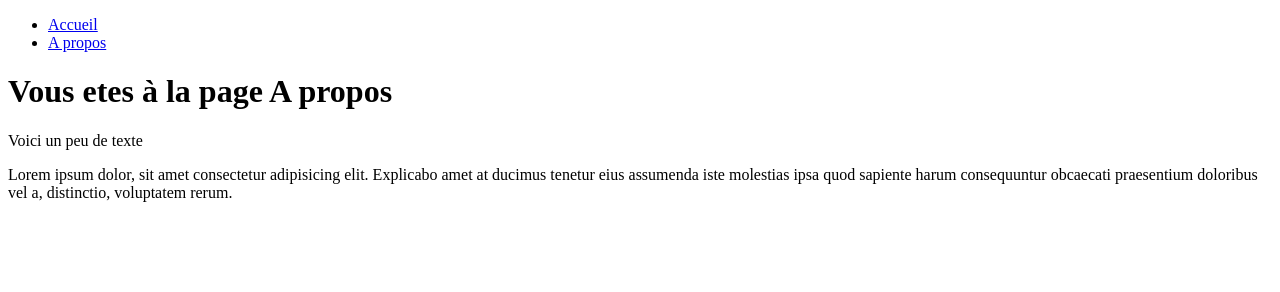
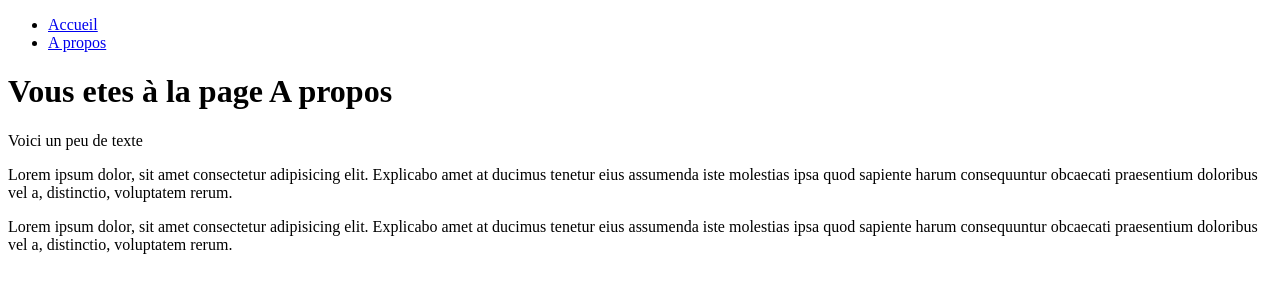
Before and after one commit to Mariano760/MonProjet, a plain HTML site: page apropros.html in a window 1280 px wide. Drawn offline with Linux system fonts and the light colour scheme.

Commit message:
Ajout d'un paragraphe à la page apropos

```diff
--- a/apropros.html
+++ b/apropros.html
@@ -19,6 +19,9 @@
     <p>
         Lorem ipsum dolor, sit amet consectetur adipisicing elit. Explicabo amet at ducimus tenetur eius assumenda iste molestias ipsa quod sapiente harum consequuntur obcaecati praesentium doloribus vel a, distinctio, voluptatem rerum.
     </p>
+    <p>
+        Lorem ipsum dolor, sit amet consectetur adipisicing elit. Explicabo amet at ducimus tenetur eius assumenda iste molestias ipsa quod sapiente harum consequuntur obcaecati praesentium doloribus vel a, distinctio, voluptatem rerum.
+    </p>
 
 </body>
 </html>
```
